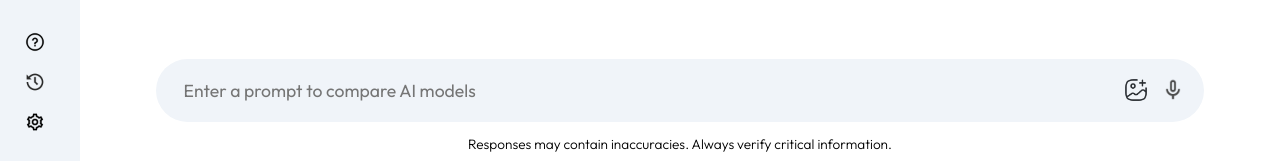
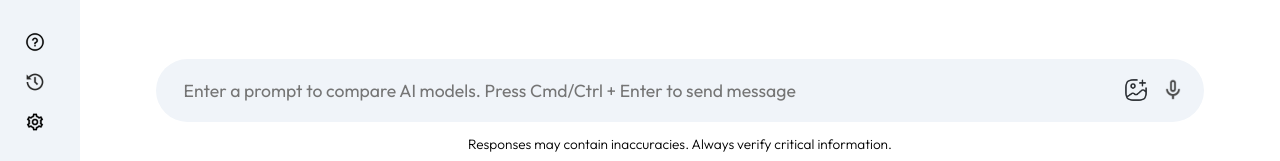
Before and after one commit to Shubhanshu-ism/AI-Compare, a React (Vite) app: page / in a window 1280 px wide. Shown: the part 633-794 px from the top of the page. Built offline with nearby package versions, Linux system fonts and the light colour scheme; no server answers.

Commit message:
instruction on input

```diff
--- a/src/component/Main/Main.jsx
+++ b/src/component/Main/Main.jsx
@@ -22,14 +22,12 @@ const Main = () => {
   const geminiRef = useRef(null);
   const deepseekRef = useRef(null);
 
-  // Auto-focus input
   useEffect(() => {
     if (!geminiLoading && !deepseekLoading && inputRef.current) {
       inputRef.current.focus();
     }
   }, [geminiLoading, deepseekLoading]);
 
-  // Auto-scroll responses
   useEffect(() => {
     if (geminiRef.current) {
       geminiRef.current.scrollTop = geminiRef.current.scrollHeight;
@@ -56,24 +54,7 @@ const Main = () => {
               <p>Compare AI models side-by-side</p>
             </div>
 
-            {/* <div className="cards">
-              <div className="card">
-                <p>Compare React vs Angular frameworks</p>
-                <img src={assets.code_icon} alt="code" />
-              </div>
-              <div className="card">
-                <p>Python vs JavaScript for web development</p>
-                <img src={assets.bulb_icon} alt="bulb" />
-              </div>
-              <div className="card">
-                <p>Cloud services: AWS vs Azure vs GCP</p>
-                <img src={assets.compass_icon} alt="compass" />
-              </div>
-              <div className="card">
-                <p>Machine learning vs deep learning</p>
-                <img src={assets.message_icon} alt="message" />
-              </div>
-            </div> */}
+
           </>
         ) : (
           <div className="result">
@@ -105,7 +86,6 @@ const Main = () => {
                 </div>
               </div>
 
-              {/* DeepSeek Column */}
               <div className="model-column">
                 <div className="model-header">
                   <img src={assets.deepseek_icon} alt="deepseek" />
@@ -137,7 +117,7 @@ const Main = () => {
               onChange={(e) => setInput(e.target.value)}
               value={input}
               type="text"
-              placeholder="Enter a prompt to compare AI models"
+              placeholder="Enter a prompt to compare AI models. Press Cmd/Ctrl + Enter to send message"
               disabled={geminiLoading || deepseekLoading}
               onKeyDown={(e) => {
                 if (
--- a/src/config/deepseek.js
+++ b/src/config/deepseek.js
@@ -1,25 +1,16 @@
 // runDeepSeek.js
 import OpenAI from "openai";
 
-// WARNING: Exposing API keys in the browser is NOT safe for production!
-// For demos or local development only.
 const openai = new OpenAI({
   baseURL: "https://openrouter.ai/api/v1",
   apiKey: import.meta.env.VITE_OPENROUTER_API_KEY,
   dangerouslyAllowBrowser: true,
 });
 
-/**
- * Streams a DeepSeek AI response via OpenRouter.
- * @param {Array} history - Array of previous chat messages (role/content).
- * @param {string} newPrompt - The user's new prompt.
- * @param {function} callback - Called with each streamed chunk of text.
- * @returns {Promise<string>} - Resolves to the full response.
- */
 export default async function runDeepSeek(history, newPrompt, callback) {
   try {
     const response = await openai.chat.completions.create({
-      model: "deepseek/deepseek-r1:free", // Correct model ID for DeepSeek on OpenRouter
+      model: "deepseek/deepseek-r1:free",
       messages: [...history, { role: "user", content: newPrompt }],
       stream: true,
     });
```
Also changed, not shown: src/component/Main/Main.css (+0 -7 lines).
